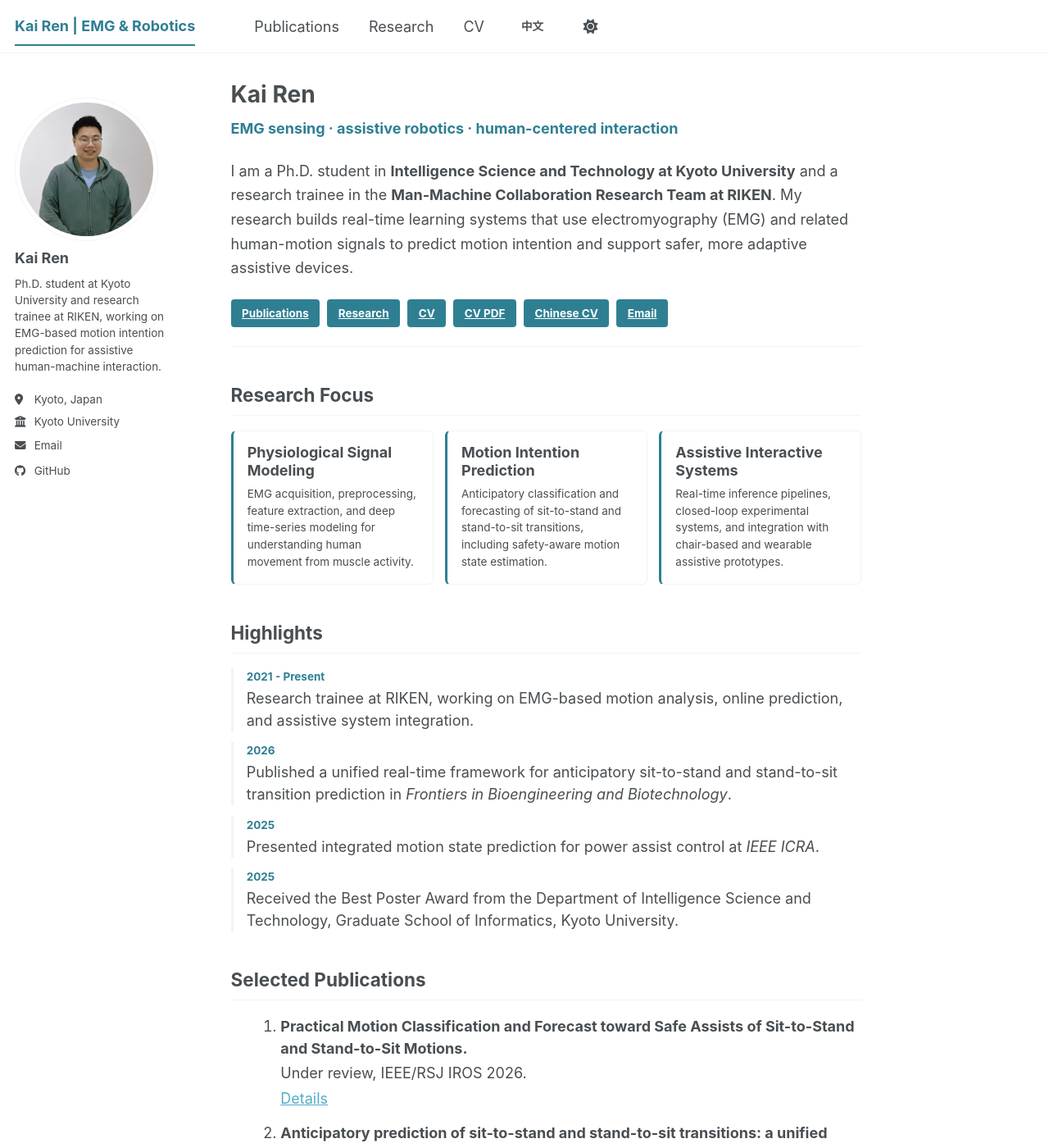
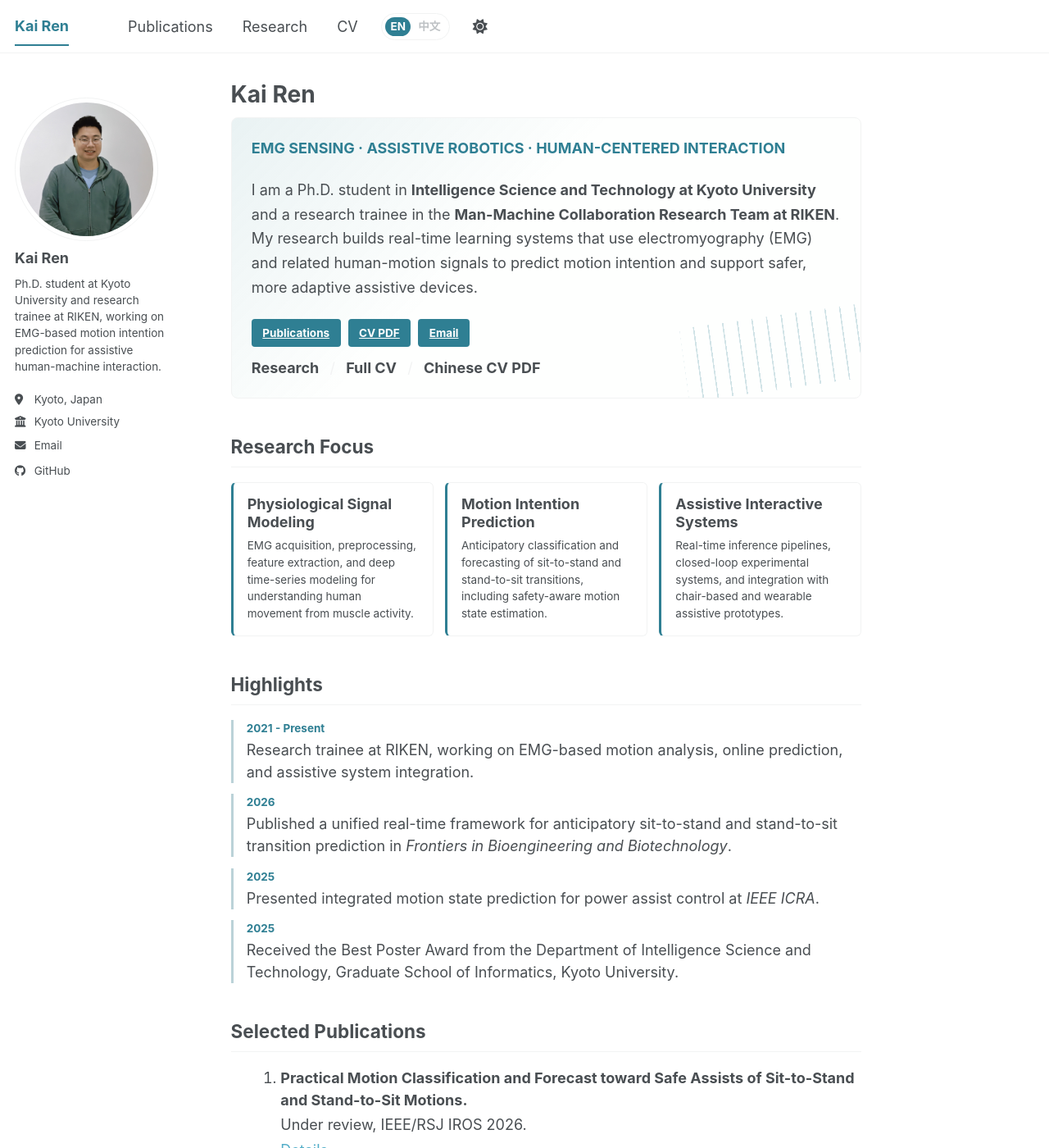
Before and after one commit to adamrek/adamrek.github.io, a Jekyll site: the page built from _pages/about.md, in a window 1280 px wide and 1400 px high. Shown: the whole window at 82% size. Built offline with Jekyll 4.4.1, drawn with Linux system fonts in a browser that asks for light colours; a script bundle is joined from its source files by our own code; library files that are not in the unit come from our copies.

Commit message:
Refine homepage design and update CV PDFs

```diff
--- a/_config.yml
+++ b/_config.yml
@@ -3,6 +3,8 @@ locale                   : "en-US"
 site_theme               : "default"
 title                    : "Kai Ren | EMG & Robotics"
 title_zh                 : "任凯 | 肌电与机器人"
+masthead_title           : "Kai Ren"
+masthead_title_zh        : "任凯"
 title_separator          : "-"
 name                     : &name "Kai Ren"
 description              : &description "Kai Ren's academic homepage on EMG sensing, motion intention prediction, assistive robotics, and human-centered interaction."
--- a/_includes/masthead.html
+++ b/_includes/masthead.html
@@ -6,7 +6,7 @@
         <button><span class="navicon"></span></button>
         <ul class="visible-links">
           <li class="masthead__menu-item masthead__menu-item--lg persist {% if page.url == '/' or page.url == '/index.html' %}selected{% endif %}">
-            <a href="{{ base_path }}/"><span data-lang-block="en">{{ site.title }}</span><span data-lang-block="zh">{{ site.title_zh | default: site.title }}</span></a>
+            <a href="{{ base_path }}/"><span data-lang-block="en">{{ site.masthead_title | default: site.title }}</span><span data-lang-block="zh">{{ site.masthead_title_zh | default: site.title_zh | default: site.masthead_title | default: site.title }}</span></a>
           </li>
           {% for link in site.data.navigation.main %}
             {% if link.url contains 'http' %}
@@ -19,7 +19,12 @@
             </li>
           {% endfor %}
           <li id="language-toggle" class="masthead__menu-item persist tail">
-            <a role="button" href="#" aria-label="Switch language"><span id="language-toggle-label">中文</span></a>
+            <a role="button" href="#" aria-label="Switch language">
+              <span id="language-toggle-label" class="language-toggle__label">
+                <span class="language-toggle__option language-toggle__option--en">EN</span>
+                <span class="language-toggle__option language-toggle__option--zh">中文</span>
+              </span>
+            </a>
           </li>
           <li id="theme-toggle" class="masthead__menu-item persist">
             <a role="button" aria-labelledby="theme-icon"><i id="theme-icon" class="fa-solid fa-sun" aria-hidden="true" title="toggle theme"></i></a>
--- a/_pages/about.md
+++ b/_pages/about.md
@@ -17,12 +17,16 @@ redirect_from:
   </p>
   <div class="home-actions" aria-label="Primary links">
     <a class="btn btn--primary" href="/publications/">Publications</a>
-    <a class="btn" href="/research/">Research</a>
-    <a class="btn" href="/cv/">CV</a>
     <a class="btn" href="/cv_pdf/Kai_Ren_CV_en.pdf">CV PDF</a>
-    <a class="btn" href="/cv_pdf/Kai_Ren_CV_cn.pdf">Chinese CV</a>
     <a class="btn" href="mailto:ren.kai.34k@st.kyoto-u.ac.jp">Email</a>
   </div>
+  <p class="home-secondary-links">
+    <a href="/research/">Research</a>
+    <span aria-hidden="true">/</span>
+    <a href="/cv/">Full CV</a>
+    <span aria-hidden="true">/</span>
+    <a href="/cv_pdf/Kai_Ren_CV_cn.pdf">Chinese CV PDF</a>
+  </p>
 </div>
 
 ## Research Focus
@@ -111,12 +115,16 @@ redirect_from:
   </p>
   <div class="home-actions" aria-label="主要链接">
     <a class="btn btn--primary" href="/publications/">论文</a>
-    <a class="btn" href="/research/">研究</a>
-    <a class="btn" href="/cv/">简历</a>
-    <a class="btn" href="/cv_pdf/Kai_Ren_CV_en.pdf">英文简历 PDF</a>
     <a class="btn" href="/cv_pdf/Kai_Ren_CV_cn.pdf">中文简历 PDF</a>
-    <a class="btn" href="mailto:ren.kai.34k@st.kyoto-u.ac.jp">邮箱</a>
+    <a class="btn" href="mailto:ren.kai.34k@st.kyoto-u.ac.jp">联系我</a>
   </div>
+  <p class="home-secondary-links">
+    <a href="/research/">研究</a>
+    <span aria-hidden="true">/</span>
+    <a href="/cv/">完整简历</a>
+    <span aria-hidden="true">/</span>
+    <a href="/cv_pdf/Kai_Ren_CV_en.pdf">英文简历 PDF</a>
+  </p>
 </div>
 
 ## 研究方向
--- a/_sass/layout/_home.scss
+++ b/_sass/layout/_home.scss
@@ -3,20 +3,52 @@
    ========================================================================== */
 
 .home-intro {
-  margin-bottom: 1.5em;
-  padding-bottom: 1.25em;
-  border-bottom: 1px solid var(--global-border-color);
+  position: relative;
+  margin-bottom: 1.75em;
+  padding: 1.25rem 1.35rem;
+  overflow: hidden;
+  border: 1px solid var(--global-border-color);
+  border-radius: 8px;
+  background:
+    linear-gradient(135deg, color-mix(in srgb, var(--global-base-color) 10%, transparent), transparent 42%),
+    color-mix(in srgb, var(--global-bg-color) 92%, #f2faf7);
+}
+
+.home-intro:after {
+  content: "";
+  position: absolute;
+  right: -3rem;
+  bottom: 0.7rem;
+  width: 15rem;
+  height: 5rem;
+  opacity: 0.22;
+  background:
+    repeating-linear-gradient(
+      90deg,
+      transparent 0,
+      transparent 0.9rem,
+      var(--global-base-color) 0.92rem,
+      var(--global-base-color) 1rem
+    );
+  transform: rotate(-8deg);
+  pointer-events: none;
 }
 
 .home-kicker {
+  position: relative;
+  z-index: 1;
   margin-bottom: 0.6em;
   color: var(--global-base-color);
   font-family: $sans-serif;
   font-size: $type-size-6;
   font-weight: 700;
+  letter-spacing: 0;
+  text-transform: uppercase;
 }
 
 .home-lead {
+  position: relative;
+  z-index: 1;
   max-width: 46rem;
   color: var(--global-text-color);
   font-size: $type-size-5;
@@ -24,6 +56,8 @@
 }
 
 .home-actions {
+  position: relative;
+  z-index: 1;
   display: flex;
   flex-wrap: wrap;
   gap: 0.5rem;
@@ -31,6 +65,33 @@
 
   .btn {
     margin: 0;
+  }
+}
+
+.home-secondary-links {
+  position: relative;
+  z-index: 1;
+  margin-top: 0.7rem !important;
+  margin-bottom: 0 !important;
+  color: var(--global-text-color-light);
+  font-family: $sans-serif;
+  font-size: $type-size-6;
+
+  a {
+    color: var(--global-text-color);
+    font-weight: 700;
+    text-decoration: none;
+
+    &:hover {
+      color: var(--global-link-color-hover);
+      text-decoration: underline;
+    }
+  }
+
+  span {
+    display: inline-block;
+    margin: 0 0.45rem;
+    color: var(--global-border-color);
   }
 }
 
@@ -46,7 +107,14 @@
   border: 1px solid var(--global-border-color);
   border-left: 3px solid var(--global-base-color);
   border-radius: 6px;
-  background: var(--global-bg-color);
+  background: color-mix(in srgb, var(--global-bg-color) 96%, #f5fbf8);
+  transition: border-color 0.2s ease, box-shadow 0.2s ease, transform 0.2s ease;
+
+  &:hover {
+    border-color: color-mix(in srgb, var(--global-base-color) 45%, var(--global-border-color));
+    box-shadow: 0 0.45rem 1.4rem rgba(20, 50, 44, 0.08);
+    transform: translateY(-1px);
+  }
 
   h3 {
     margin: 0 0 0.4rem;
@@ -69,7 +137,7 @@
   li {
     margin-bottom: 0.75rem;
     padding-left: 0.9rem;
-    border-left: 3px solid var(--global-border-color);
+    border-left: 3px solid color-mix(in srgb, var(--global-base-color) 28%, var(--global-border-color));
   }
 }
 
@@ -127,3 +195,26 @@ html[data-theme="dark"] .home-tags span {
   background: color-mix(in srgb, var(--global-base-color) 16%, var(--global-bg-color));
   color: var(--global-text-color);
 }
+
+html[data-theme="dark"] .home-intro,
+html[data-theme="dark"] .home-card {
+  background:
+    linear-gradient(135deg, color-mix(in srgb, var(--global-base-color) 14%, transparent), transparent 42%),
+    var(--global-bg-color);
+}
+
+@include breakpoint(max-width $small) {
+  .home-intro {
+    padding: 1rem;
+  }
+
+  .home-intro:after {
+    width: 10rem;
+    height: 4rem;
+    right: -4rem;
+  }
+
+  .home-actions .btn {
+    flex: 1 1 8rem;
+  }
+}
--- a/_sass/layout/_navigation.scss
+++ b/_sass/layout/_navigation.scss
@@ -211,7 +211,7 @@
 
       &:first-child {
         font-weight: bold;
-        text-wrap: wrap;
+        white-space: nowrap;
 
         a {
           margin-left: 0;
@@ -228,7 +228,6 @@
     #language-toggle,
     #theme-toggle {
       a {
-        width: 25px;
         display: flex;
         justify-content: center;
         cursor: pointer;
@@ -237,11 +236,46 @@
 
     #language-toggle {
       a {
-        min-width: 2.5rem;
+        min-width: 4.6rem;
+        margin-left: 0.55rem;
+        margin-right: 0.35rem;
+        padding: 0.25rem;
+        border: 1px solid var(--global-border-color);
+        border-radius: 999px;
         font-family: $sans-serif;
         font-size: $type-size-6;
         font-weight: 700;
+
+        &:before {
+          display: none;
+        }
       }
+    }
+
+    #theme-toggle a {
+      width: 25px;
+    }
+
+    .language-toggle__label {
+      display: inline-flex;
+      align-items: center;
+      gap: 0.15rem;
+      line-height: 1;
+    }
+
+    .language-toggle__option {
+      display: inline-flex;
+      align-items: center;
+      justify-content: center;
+      min-width: 1.65rem;
+      padding: 0.25rem 0.35rem;
+      border-radius: 999px;
+      color: var(--global-text-color-light);
+    }
+
+    .language-toggle__option.is-active {
+      background: var(--global-base-color);
+      color: #fff;
     }
 
     a {
--- a/assets/js/language.js
+++ b/assets/js/language.js
@@ -96,8 +96,14 @@
   function updateToggle(language) {
     var label = document.getElementById('language-toggle-label');
     var toggle = document.querySelector('#language-toggle a');
+    var options = document.querySelectorAll('.language-toggle__option');
 
-    if (label) {
+    if (options.length) {
+      options.forEach(function (option) {
+        var isActive = option.classList.contains('language-toggle__option--zh') ? language === 'zh' : language !== 'zh';
+        option.classList.toggle('is-active', isActive);
+      });
+    } else if (label) {
       label.textContent = language === 'zh' ? 'EN' : '中文';
     }
 
```
Also changed, not shown: _pages/cv.md (+2 -2 lines), 2 other files.
